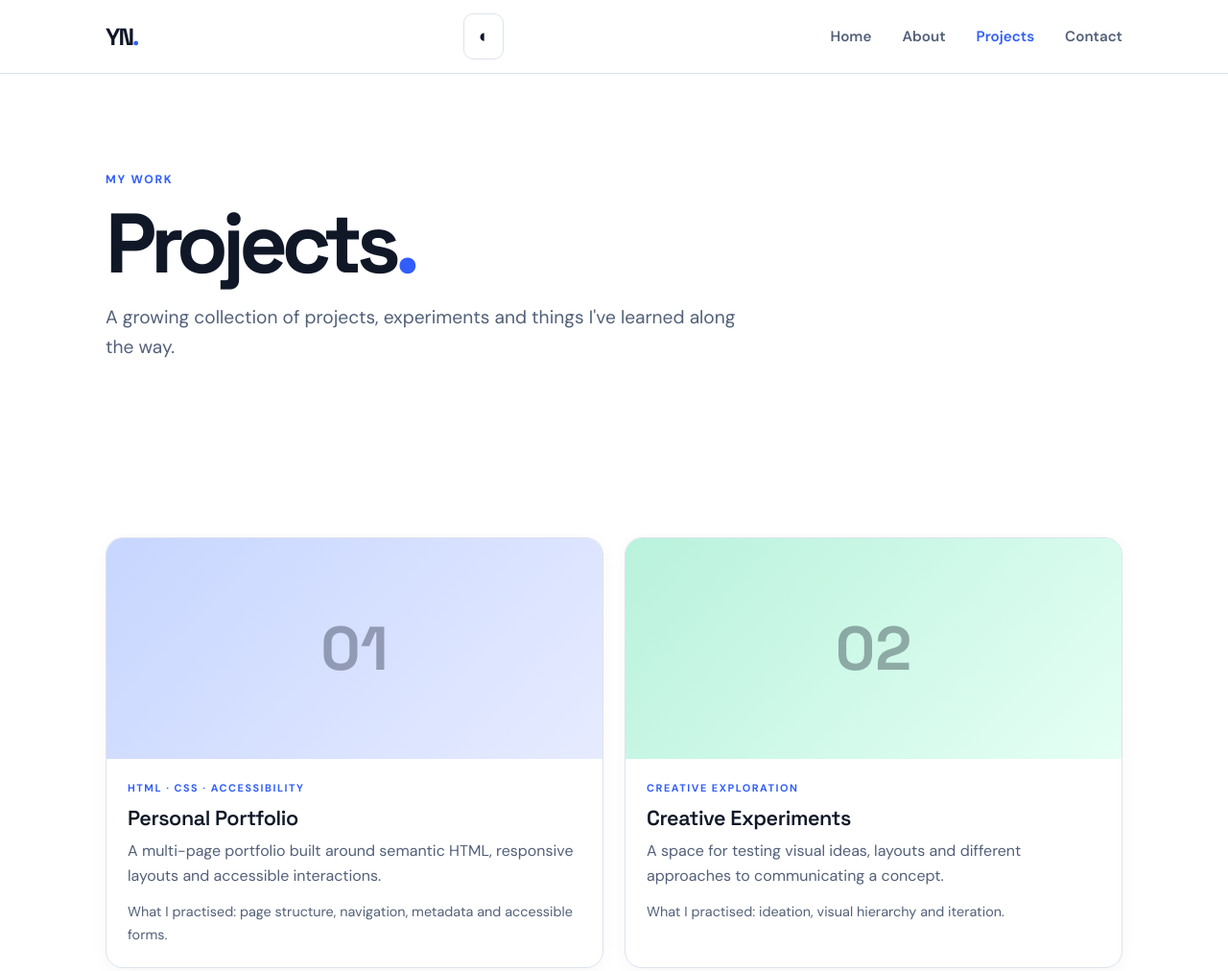
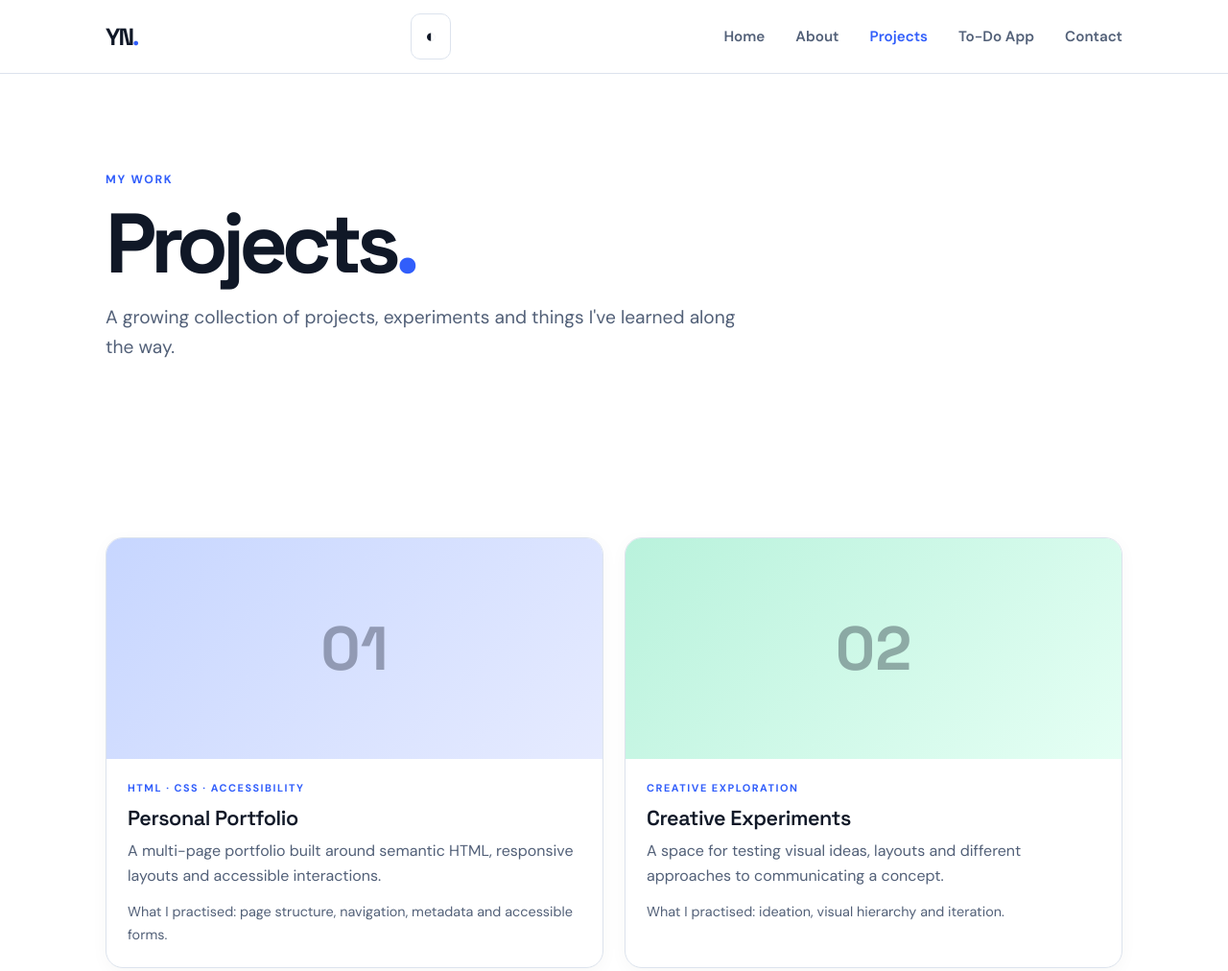
Before and after one commit to kokilmithran24-crypto/personal-portfolio, a plain HTML site: page projects.html in a window 1280 px wide. Shown: the top 1012 px of the page at 96% size. Drawn offline with Linux system fonts and the light colour scheme.

Commit message:
Add to-do app to portfolio navigation

```diff
--- a/projects.html
+++ b/projects.html
@@ -12,7 +12,7 @@
     <a class="brand" href="index.html" aria-label="Your Name home">YN<span>.</span></a>
     <div class="header-actions"><button class="theme-toggle" type="button" aria-label="Switch to dark theme" aria-pressed="false"><span aria-hidden="true">◐</span><span class="sr-only">Toggle color theme</span></button><button class="menu-toggle" type="button" aria-expanded="false" aria-controls="primary-navigation"><span class="sr-only">Toggle navigation</span><span aria-hidden="true">☰</span></button></div>
     <nav id="primary-navigation" class="primary-nav" aria-label="Primary navigation"><ul>
-      <li><a href="index.html">Home</a></li><li><a href="about.html">About</a></li><li><a href="projects.html" aria-current="page">Projects</a></li><li><a href="contact.html">Contact</a></li>
+      <li><a href="index.html">Home</a></li><li><a href="about.html">About</a></li><li><a href="projects.html" aria-current="page">Projects</a></li><li><a href="todo.html">To-Do App</a></li><li><a href="contact.html">Contact</a></li>
     </ul></nav>
   </div></header>
   <main id="main-content">
```
